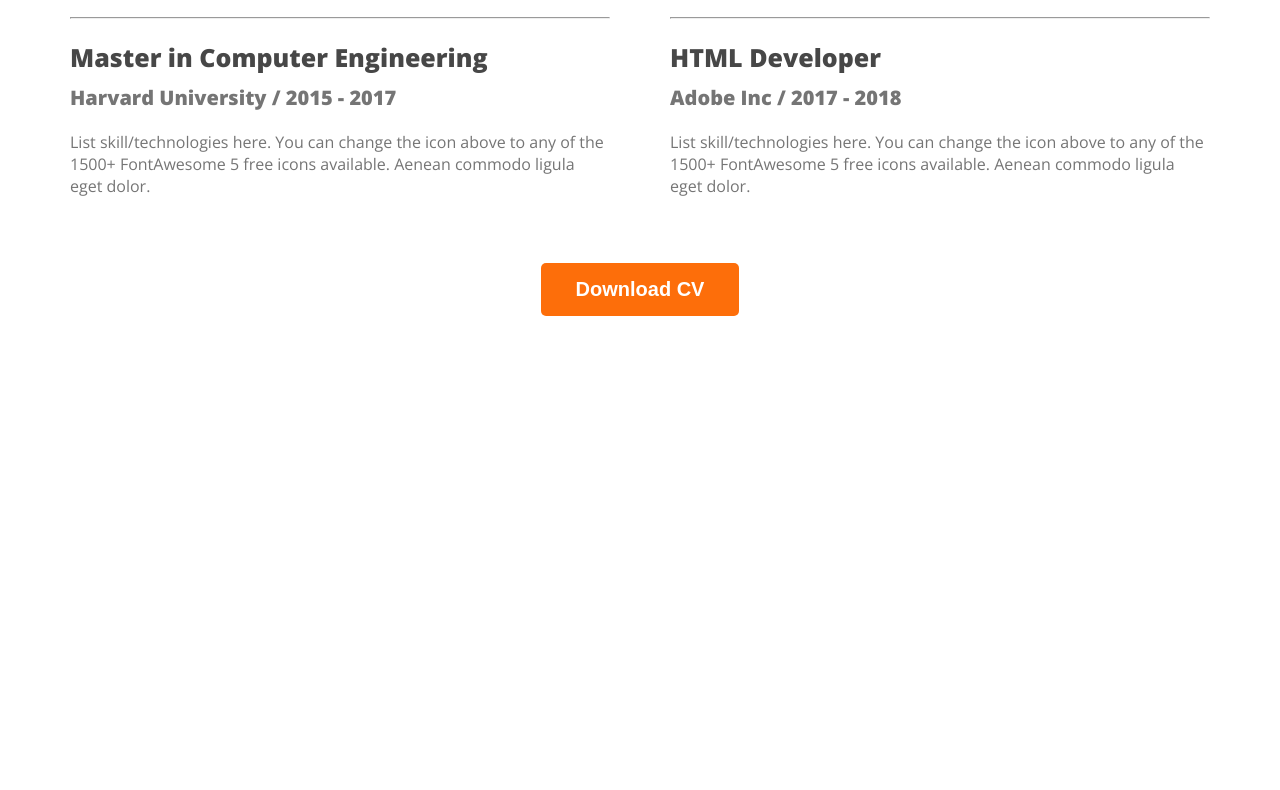
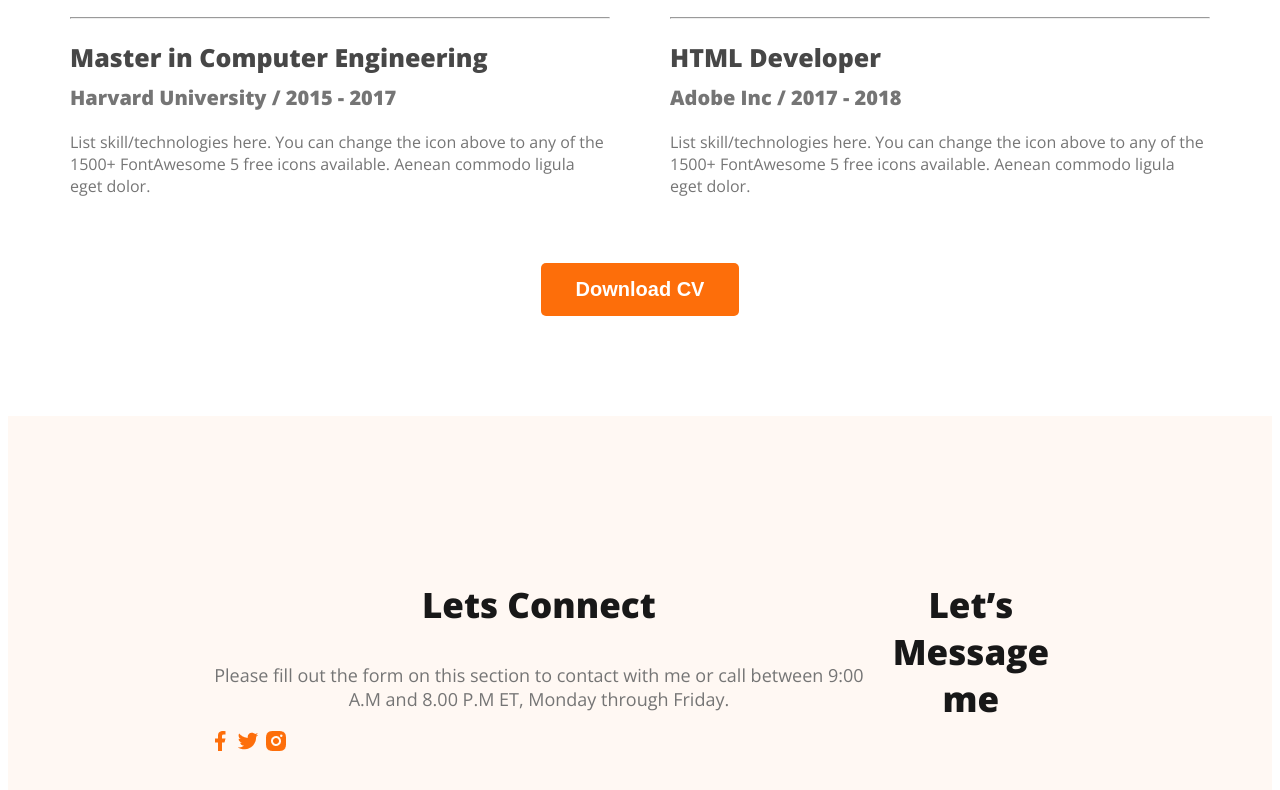
Before and after one commit to anissarkeraraf/web-developer-portfolio, a plain HTML site: page index.html in a window 1280 px wide. Shown: the part 2904-3694 px from the top of the page. Before the commit the page ends 3228 px from the top, so only its background shows below. Drawn offline with nearby package versions, Linux system fonts and the light colour scheme.

Commit message:
basic footer

```diff
--- a/index.html
+++ b/index.html
@@ -170,7 +170,20 @@
 
     </main>
     <footer>
+        <div class="footer-column">
+            <h3 class="section-tittle">Lets Connect</h3>
+            <p class="section-description">Please fill out the form on this section to contact with me or call between
+                9:00 A.M and 8.00 P.M ET, Monday through Friday.</p>
 
+            <div class="social-link">
+                <a href=""><img src="images/icons/facebook.png" alt=""></a>
+                <a href=""><img src="images/icons/twitter.png" alt=""></a>
+                <a href=""><img src="images/icons/insta.png" alt=""></a>
+            </div>
+        </div>
+        <div class="footer-column">
+            <h3 class="section-tittle">Let’s Message me</h3>
+        </div>
     </footer>
 </body>
 
--- a/styles/portfolio.css
+++ b/styles/portfolio.css
@@ -218,3 +218,11 @@ main section {
     text-align: center;
     margin-top: 50px;
 }
+
+/* Footer style */
+footer{
+    display: flex;
+    background: #FFF8F3;
+    padding: 130px 200px;
+    margin-top: 100px;
+}
```
